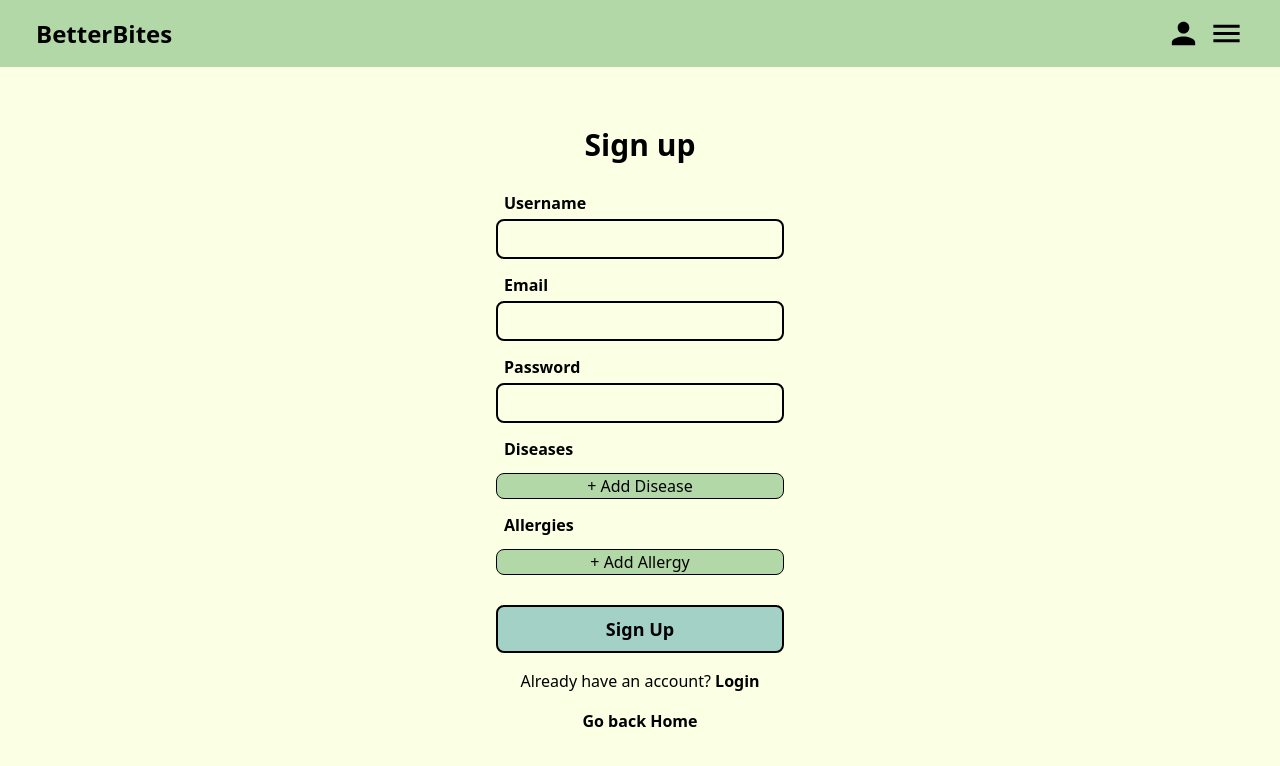
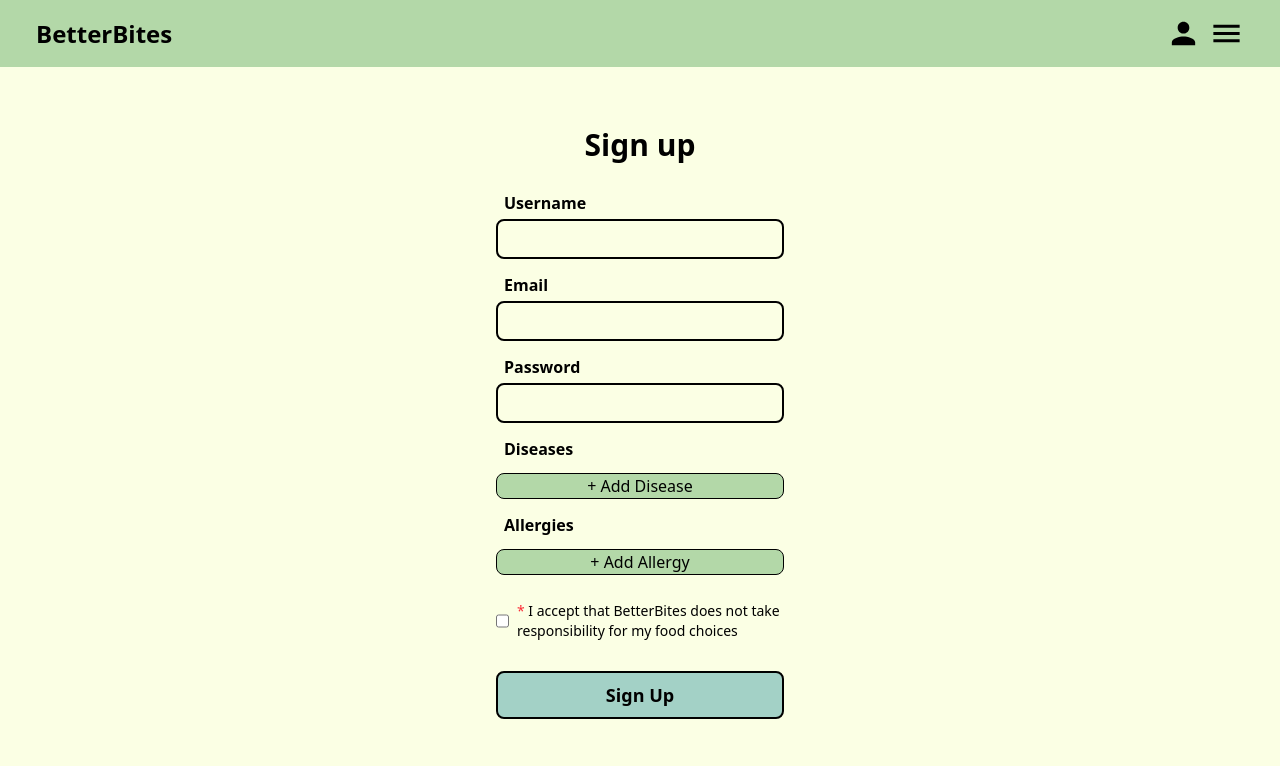
Before and after one commit to ScripterEve/HT11, a React (Vite) app in the folder frontend/: page /signup in a window 1280 px wide. Shown: the top 766 px of the page. Built offline with nearby package versions, Linux system fonts and the light colour scheme.

Commit message:
Added required checkbox for sign-up terms

```diff
--- a/frontend/src/components/RegisterForm.jsx
+++ b/frontend/src/components/RegisterForm.jsx
@@ -8,11 +8,16 @@ function RegisterForm() {
   const [password, setPassword] = useState("");
   const [diseases, setDiseases] = useState([]);
   const [allergies, setAllergies] = useState([]);
+  const [acceptTerms, setAcceptTerms] = useState(false);
   const [loading, setLoading] = useState(false);
   const navigate = useNavigate();
 
   const handleRegister = async (e) => {
     e.preventDefault();
+    if (!acceptTerms) {
+      toast.error("You must accept the terms before signing up.");
+      return;
+    }
     setLoading(true);
 
     const toastOptions = {
@@ -41,10 +46,14 @@ function RegisterForm() {
           style: { backgroundColor: "#f44336", color: "#fff" }
         });
         setLoading(false);
+        return;
       }
       setUsername("");
       setEmail("");
       setPassword("");
+      setDiseases([]);
+      setAllergies([]);
+      setAcceptTerms(false);
       setLoading(false);
       toast.success("Successfully signed up!", {
         ...toastOptions,
@@ -71,6 +80,7 @@ function RegisterForm() {
             name="username"
             value={username}
             onChange={(e) => setUsername(e.target.value)}
+            required
           />
         </div>
         <div>
@@ -81,6 +91,7 @@ function RegisterForm() {
             name="email"
             value={email}
             onChange={(e) => setEmail(e.target.value)}
+            required
           />
         </div>
         <div>
@@ -91,6 +102,7 @@ function RegisterForm() {
             name="password"
             value={password}
             onChange={(e) => setPassword(e.target.value)}
+            required
           />
         </div>
 
@@ -142,26 +154,27 @@ function RegisterForm() {
           </button>
         </div>
 
+        <div className="flex items-center gap-2 mt-3">
+          <input
+            type="checkbox"
+            checked={acceptTerms}
+            onChange={() => setAcceptTerms(!acceptTerms)}
+            className="w-5 h-5 cursor-pointer"
+            required
+          />
+          <label className="text-sm">
+          <span className="text-red-500"> * </span>
+            I accept that BetterBites does not take responsibility for my food choices
+          </label>
+        </div>
+
         <button
-          className="py-2 bg-light-blue mt-4 border-2 transition duration-300 ease-in-out cursor-pointer text-center  text-lg font-semibold w-full rounded-lg "
+          className="py-2 bg-light-blue mt-4 border-2 transition duration-300 ease-in-out cursor-pointer text-center text-lg font-semibold w-full rounded-lg"
           type="submit"
         >
-          {loading ? "Submitting" : "Sign Up"}
+          {loading ? "Submitting..." : "Sign Up"}
         </button>
       </form>
-      <p className="text-center font-light">
-        Already have an account?{" "}
-        <Link
-          className="font-semibold transition duration-300 ease-in-out"
-          to={"/login"}>
-          Login
-        </Link>
-      </p>
-      <Link
-        className=" font-semibold transition duration-300 ease-in-out text-center"
-        to={"/"}>
-        Go back Home
-      </Link>
     </div>
   );
 }
```
